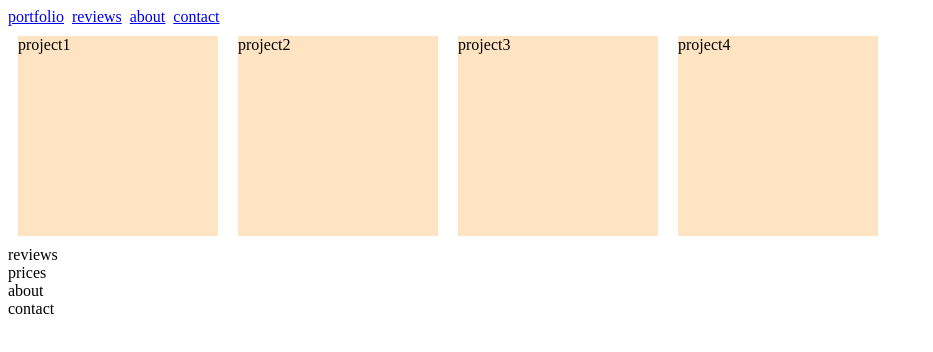
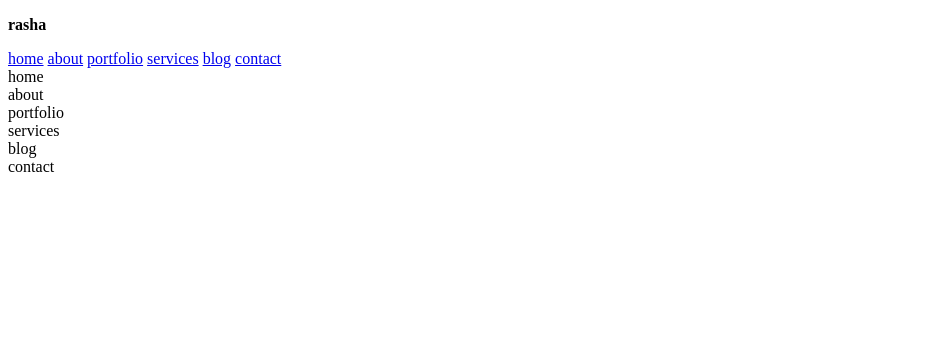
Before and after one commit to Rashazd/project-1, a plain HTML site: page Index.html in a window 1280 px wide. Shown: the whole page, without its empty margins (0-933 px from the left). Drawn offline with Linux system fonts and the light colour scheme.

Commit message:
session3

```diff
--- a/Index.html
+++ b/Index.html
@@ -1,43 +1,36 @@
 <!DOCTYPE html>
 <html lang="en">
-<head>
-    <meta charset="UTF-8">
-    <meta name="viewport" content="width=device-width, initial-scale=1.0">
-    <title>Document</title>
-</head>
-<body>
-    <header>
-        <nav>
-            <a href="#portfolio">portfolio</a>&nbsp;
-            <a href="#reviews">reviews</a>&nbsp;
-            <a href="#about">about</a>&nbsp;
-            <a href="#contact">contact</a>&nbsp;
-        </nav>
-    </header>
-    <section id="portfolio" class="flex-h">
-        <div id="project1" class="project">project1</div>
-        <div id="project2" class="project">project2</div>
-        <div id="project3" class="project">project3</div>
-        <div id="project4" class="project">project4</div>
-        <style>
-            .project{
-                width: 200px;
-                height: 200px;
-                margin: 10px;
-                background-color: bisque;
-            }
-            .flex-h{
-                display: flex;
-                flex-direction: row;
-                flex-wrap: wrap;
+  <head>
+    <link rel="stylesheet" href="https://cdnjs.cloudflare.com/ajax/libs/font-awesome/4.7.0/css/font-awesome.min.css" />
+    <script src="https://kit.fontawesome.com/61ebb60581.js" crossorigin="anonymous"></script>
+    <title>Your Personal Web Page</title>
+  </head>
+  <body>
+    <div class="header">
+        <p class="h1"><strong>rasha</strong></p>
+        <div class="nav">
+            <div class="ul">
+            <a href="#home">home</a>
+            <a href="#about">about</a>
+            <a href="#portfolio">portfolio</a>
+            <a href="#services">services</a>
+            <a href="#blog">blog</a>
+            <a href="#contact">contact</a>
+            </div>
+       </div>
+    </div>
+    <div class="main">
+        <div class="section" id="home">home</div>
+        <div class="section" id="about">about</div>
+        <div class="section" id="portfolio">portfolio</div>
+        <div class="section" id="services">services</div>
+        <div class="section" id="blog">blog</div>
+        <div class="section" id="contact">contact</div>
+    </div>
 
-            }
-        </style>
-    </section>
-    <section id="reviews">reviews</section>
-    <section id="prices">prices</section>
-    <section id="about">about</section>
-    <section id="contact">contact</section>
 
-</body>
+
+
+
+  </body>
 </html>
```
